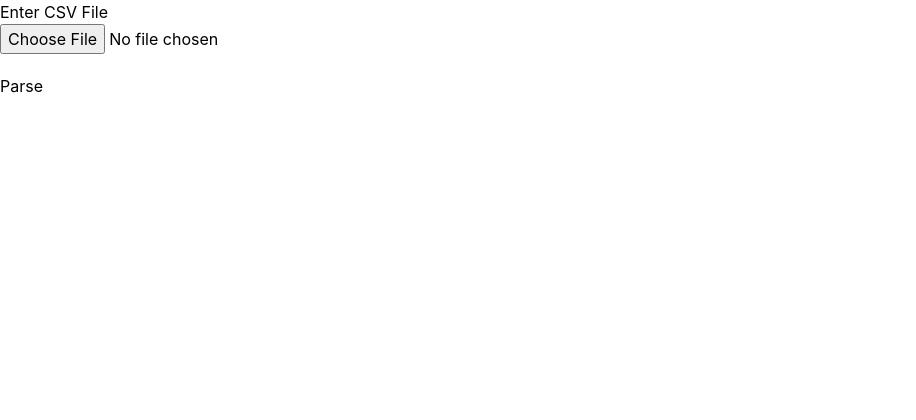
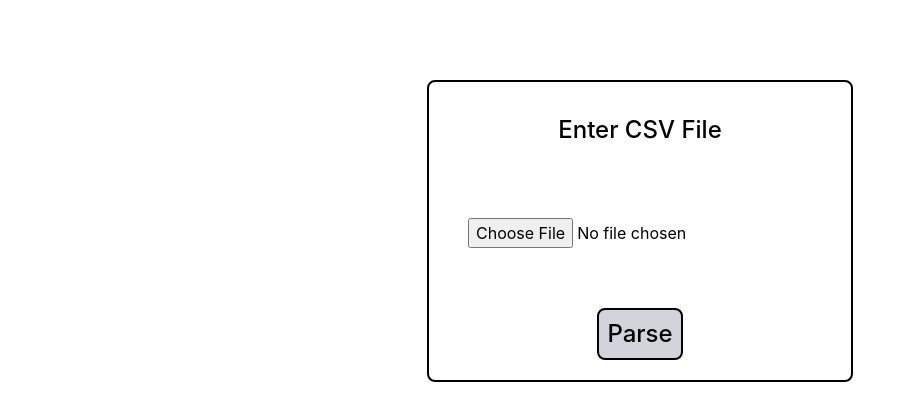
Before and after one commit to programmerpranit/codeissance_35_vadapav, a Next.js app: page /bulkupload in a window 1280 px wide. Shown: the top 420 px of the page, without its empty margins (0-916 px from the left). Built offline with nearby package versions, Linux system fonts and the light colour scheme.

Commit message:
Bulkupload frontend add

```diff
--- a/pages/bulkupload.jsx
+++ b/pages/bulkupload.jsx
@@ -61,18 +61,22 @@ const BulkUpload = () => {
     };
 
     return (
-        <div>
-            <label htmlFor="csvInput" style={{ display: "block" }}>
+        <div className="bg-transparent flex flex-col items-center align-center border-black border-2 mx-auto w-2/6 my-20 rounded-lg">
+            <label htmlFor="csvInput" className="items-center text-2xl font-medium mx-10 my-8" style={{ display: "block" }}>
                 Enter CSV File
             </label>
             <input
+                className="items-center font-2xl mx-10 my-10"
                 onChange={handleFileChange}
                 id="csvInput"
                 name="file"
                 type="file"
             />
-            <div className="my-5">
-                <button onClick={handleParse}>Parse</button>
+            <div className="items-center text-2xl bg-gray-300 p-2 rounded-lg font-medium mx-10 my-5 border-black border-2 hover:bg-gray-400">
+                <button className="{
+                 outline: 1px dotted;
+                 outline: 5px auto -webkit-focus-ring-color;
+                 }" onClick={handleParse}>Parse</button>
             </div>
         </div>
     );
```
Also changed, not shown: 2 other files (tests, documents, lock files or other folders).
